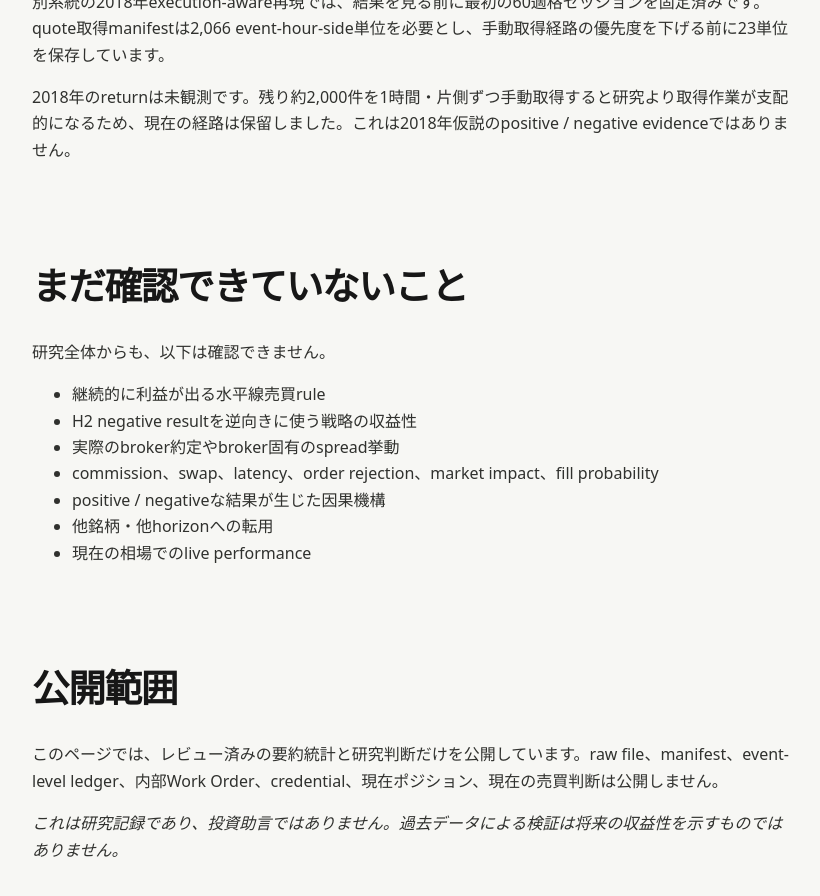
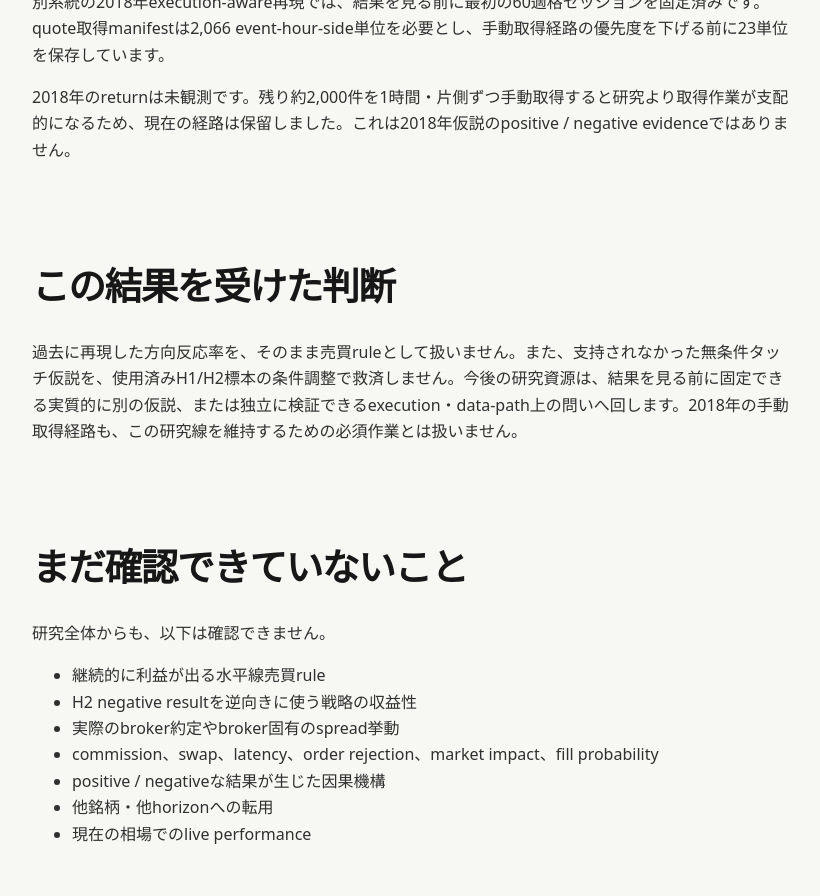
Before and after one commit to Josh-Temple/studio-lab-research, a Jekyll site: the page built from ja/research/gold-horizontal-replication-execution-evidence.md, in a window 1280 px wide and 900 px high, scrolled down 3883 px. Shown: the top 896 px of the window, without its empty margins (48-868 px from the left). Built offline with Jekyll 4.4.1, drawn with Linux system fonts in a browser that asks for light colours.

Commit message:
統合GOLD研究に判断セクションを追加

```diff
--- a/ja/research/gold-horizontal-replication-execution-evidence.md
+++ b/ja/research/gold-horizontal-replication-execution-evidence.md
@@ -82,6 +82,10 @@ GOLD水平線研究には、現在 **再現したpositiveなsignal-level evidenc
 
 2018年のreturnは未観測です。残り約2,000件を1時間・片側ずつ手動取得すると研究より取得作業が支配的になるため、現在の経路は保留しました。これは2018年仮説のpositive / negative evidenceではありません。
 
+## この結果を受けた判断
+
+過去に再現した方向反応率を、そのまま売買ruleとして扱いません。また、支持されなかった無条件タッチ仮説を、使用済みH1/H2標本の条件調整で救済しません。今後の研究資源は、結果を見る前に固定できる実質的に別の仮説、または独立に検証できるexecution・data-path上の問いへ回します。2018年の手動取得経路も、この研究線を維持するための必須作業とは扱いません。
+
 ## まだ確認できていないこと
 
 研究全体からも、以下は確認できません。
```
